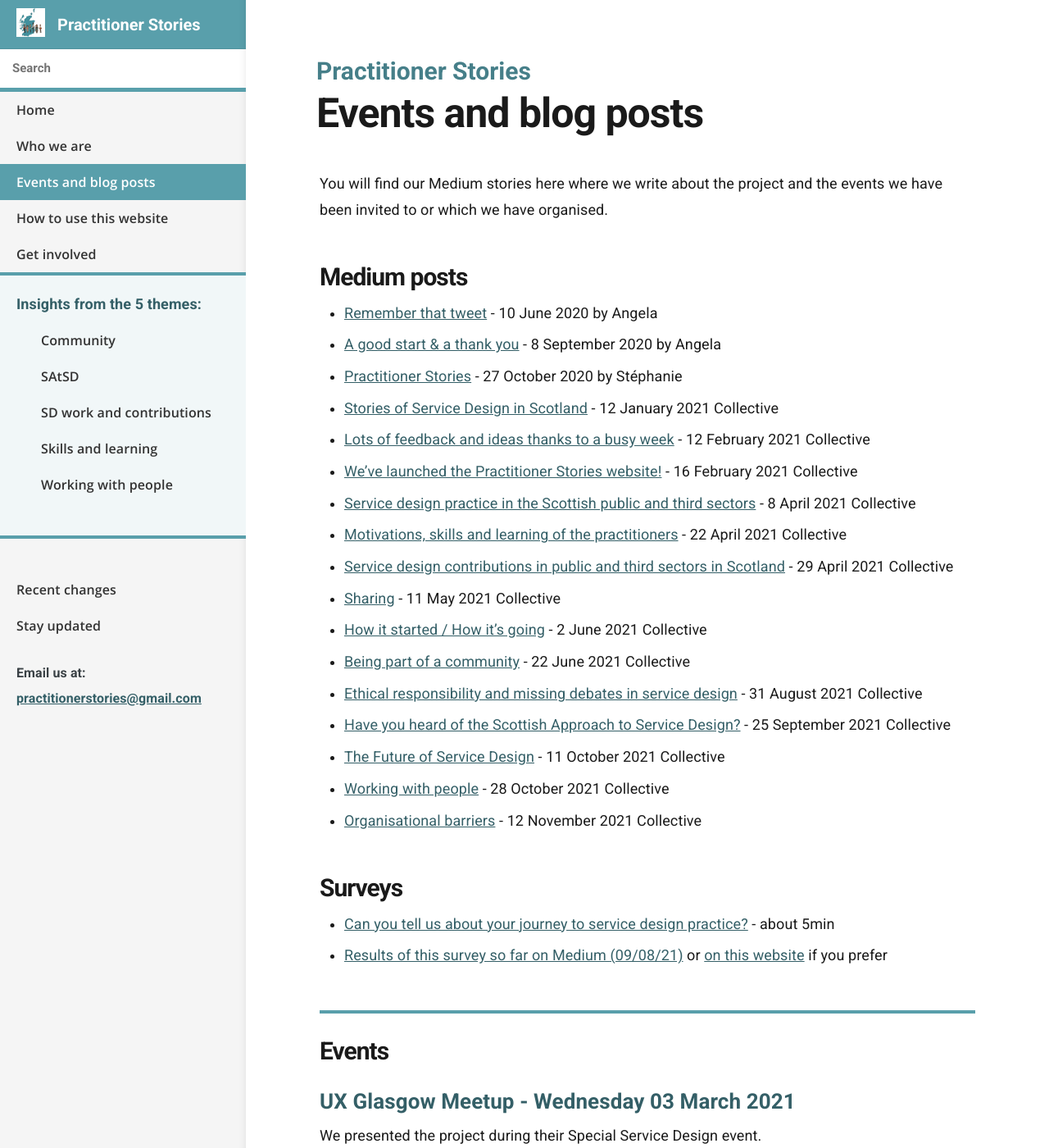
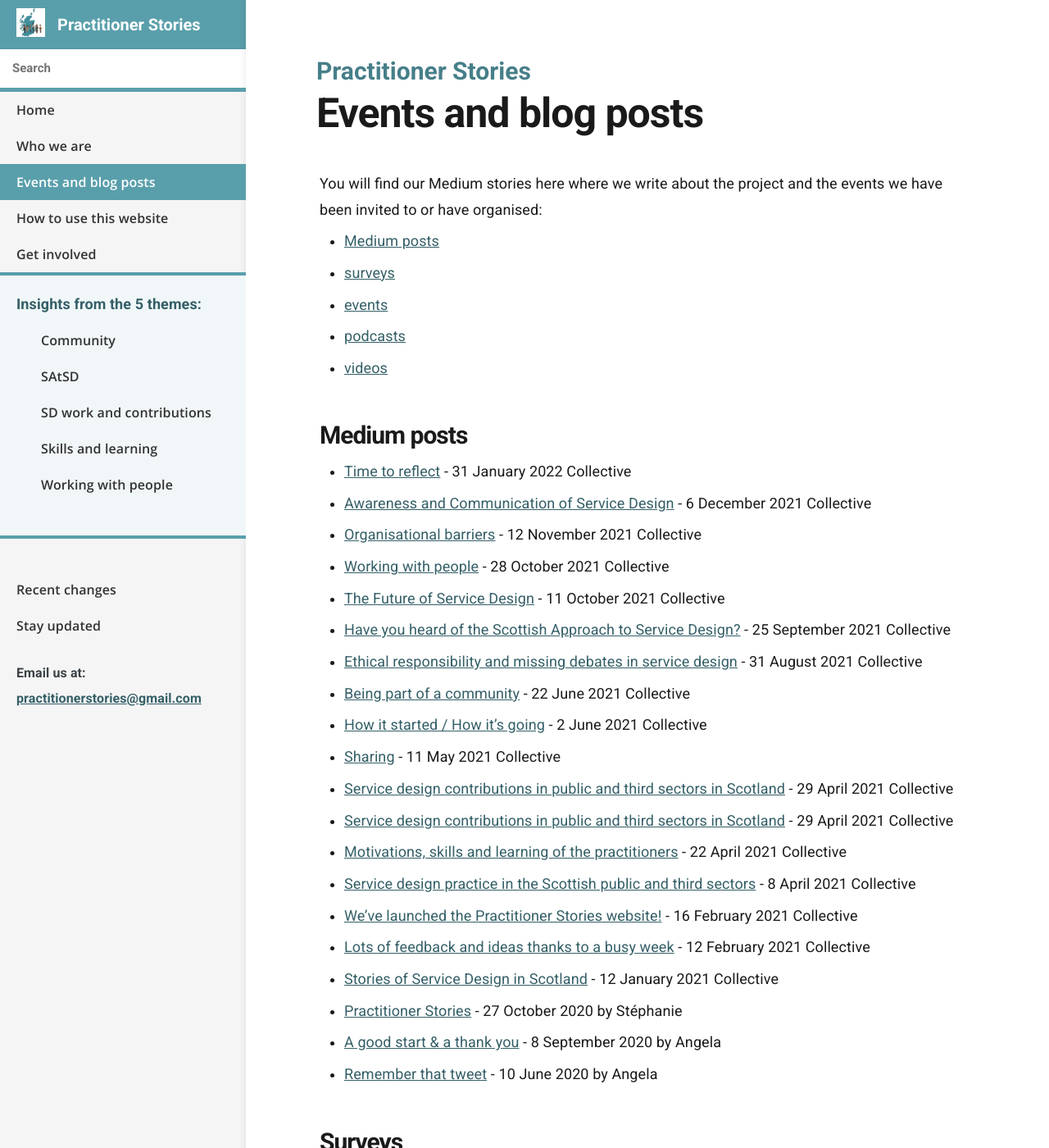
Before and after one commit to stephanie-K/practitioner-stories, a Jekyll site: the page built from comms.md, in a window 1280 px wide and 1400 px high. Shown: the whole window at 82% size. Built offline with Jekyll 4.4.1, drawn with Linux system fonts in a browser that asks for light colours; some of the changed text lies outside the part shown.

Commit message:
update event's page, bio and changelog

```diff
--- a/changelog.html
+++ b/changelog.html
@@ -1,6 +1,12 @@
 ---
 title: Recent changes
 ---
+
+<p class="date"><span>27 March 2022</span></p>
+<ul>
+    <li>update the events'page</li>
+    <li>update some bios</li>
+</ul>
 
 <p class="date"><span>13 December 2021</span></p>
 <ul>
--- a/comms.md
+++ b/comms.md
@@ -2,39 +2,59 @@
 title: Events and blog posts
 ---
 
-You will find our Medium stories here where we write about the project and the events we have been invited to or which we have organised.
+   <p style="margin-bottom: 0">You will find our Medium stories here where we write about the project and the events we have been invited to or have organised:</p>
 
-## Medium posts
-<ul>
-    <li><a href="https://medium.com/@angelaforviz/remember-that-tweet-8b36dbae82bc" target="_blank">Remember that tweet</a> - 10 June 2020 by Angela</li>
-    <li><a href="https://medium.com/@angelaforviz/a-good-start-a-thank-you-dd05376add38" target="_blank">A good start & a thank you</a> - 8 September 2020 by Angela</li>
-    <li><a href="https://stphaniekrus.medium.com/practitioner-stories-ffa3120ffd7f" target="_blank">Practitioner Stories</a> - 27 October 2020 by Stéphanie</li>
-    <li><a href="https://practitionerstories.medium.com/stories-of-service-design-in-scotland-8f267710a2ba" target="_blank">Stories of Service Design in Scotland</a> - 12 January 2021 Collective</li>
-    <li><a href="https://practitionerstories.medium.com/lots-of-feedback-and-ideas-thanks-to-a-busy-week-d18c02915b0a" target="_blank">Lots of feedback and ideas thanks to a busy week</a>  - 12 February 2021 Collective</li>
-    <li><a href="https://practitionerstories.medium.com/weve-launched-the-practitioner-stories-website-944e260e97ec" target="_blank">We’ve launched the Practitioner Stories website!</a>  - 16 February 2021 Collective</li>
-    <li><a href="https://practitionerstories.medium.com/service-design-practice-in-the-scottish-public-and-third-sectors-5b2090352ab" target="_blank">Service design practice in the Scottish public and third sectors</a> - 8 April 2021 Collective</li>
-    <li><a href="https://practitionerstories.medium.com/motivations-skills-and-learning-of-the-practitioners-9dc5c8291da4" target="_blank">Motivations, skills and learning of the practitioners</a> - 22 April 2021 Collective</li>
-    <li><a href="https://practitionerstories.medium.com/service-design-contributions-in-public-and-third-sectors-in-scotland-7633ca48348e" target="_blank">Service design contributions in public and third sectors in Scotland</a> - 29 April 2021 Collective</li>
-    <li><a href="https://practitionerstories.medium.com/sharing-2b4692248702" target="_blank">Sharing</a> - 11 May 2021 Collective</li>
-    <li><a href="https://practitionerstories.medium.com/how-it-started-how-its-going-8732de06ffc9" target="_blank">How it started / How it’s going</a> - 2 June 2021 Collective</li>
-    <li><a href="https://practitionerstories.medium.com/being-part-of-a-community-4ae6a863ec71" target="_blank">Being part of a community</a> - 22 June 2021 Collective</li>
-    <li><a href="https://practitionerstories.medium.com/ethical-responsibility-and-missing-debates-in-service-design-7ffb59761451" target="_blank">Ethical responsibility and missing debates in service design</a> - 31 August 2021 Collective</li>
-    <li><a href="https://practitionerstories.medium.com/have-you-heard-of-the-scottish-approach-to-service-design-b8191095f48c" target="_blank">Have you heard of the Scottish Approach to Service Design?</a> - 25 September 2021 Collective</li>
-    <li><a href="https://practitionerstories.medium.com/the-future-of-service-design-ce59a01e4538" target="_blank">The Future of Service Design</a> - 11 October 2021 Collective</li>
-    <li><a href="https://practitionerstories.medium.com/working-with-people-3c6be862767" target="_blank">Working with people</a> - 28 October 2021 Collective</li>
-      <li><a href="https://practitionerstories.medium.com/organisational-barriers-3d49573ebfc7" target="_blank">Organisational barriers</a> - 12 November 2021 Collective</li>
+- [Medium posts](#medium)
+- [surveys](#survey)
+- [events](#events)
+- [podcasts](#podcast)
+- [videos](#videos)
 
 
 
+
+
+
+<h2 id="medium">Medium posts</h2>
+<ul>
+    <li><a href="https://practitionerstories.medium.com/time-to-reflect-49f1ef16ad66" target="_blank">Time to reflect</a> - 31 January 2022 Collective</li>
+    <li><a href="https://practitionerstories.medium.com/awareness-and-communication-of-service-design-adc31911b8e1" target="_blank">Awareness and Communication of Service Design</a> - 6 December 2021 Collective</li>
+    <li><a href="https://practitionerstories.medium.com/organisational-barriers-3d49573ebfc7" target="_blank">Organisational barriers</a> - 12 November 2021 Collective</li>
+    <li><a href="https://practitionerstories.medium.com/working-with-people-3c6be862767" target="_blank">Working with people</a> - 28 October 2021 Collective</li>
+    <li><a href="https://practitionerstories.medium.com/the-future-of-service-design-ce59a01e4538" target="_blank">The Future of Service Design</a> - 11 October 2021 Collective</li>
+    <li><a href="https://practitionerstories.medium.com/have-you-heard-of-the-scottish-approach-to-service-design-b8191095f48c" target="_blank">Have you heard of the Scottish Approach to Service Design?</a> - 25 September 2021 Collective</li>
+    <li><a href="https://practitionerstories.medium.com/ethical-responsibility-and-missing-debates-in-service-design-7ffb59761451" target="_blank">Ethical responsibility and missing debates in service design</a> - 31 August 2021 Collective</li>
+    <li><a href="https://practitionerstories.medium.com/being-part-of-a-community-4ae6a863ec71" target="_blank">Being part of a community</a> - 22 June 2021 Collective</li>
+    <li><a href="https://practitionerstories.medium.com/how-it-started-how-its-going-8732de06ffc9" target="_blank">How it started / How it’s going</a> - 2 June 2021 Collective</li>
+    <li><a href="https://practitionerstories.medium.com/sharing-2b4692248702" target="_blank">Sharing</a> - 11 May 2021 Collective</li>
+    <li><a href="https://practitionerstories.medium.com/service-design-contributions-in-public-and-third-sectors-in-scotland-7633ca48348e" target="_blank">Service design contributions in public and third sectors in Scotland</a> - 29 April 2021 Collective</li>
+    <li><a href="https://practitionerstories.medium.com/service-design-contributions-in-public-and-third-sectors-in-scotland-7633ca48348e" target="_blank">Service design contributions in public and third sectors in Scotland</a> - 29 April 2021 Collective</li>
+    <li><a href="https://practitionerstories.medium.com/motivations-skills-and-learning-of-the-practitioners-9dc5c8291da4" target="_blank">Motivations, skills and learning of the practitioners</a> - 22 April 2021 Collective</li>
+    <li><a href="https://practitionerstories.medium.com/service-design-practice-in-the-scottish-public-and-third-sectors-5b2090352ab" target="_blank">Service design practice in the Scottish public and third sectors</a> - 8 April 2021 Collective</li>
+    <li><a href="https://practitionerstories.medium.com/weve-launched-the-practitioner-stories-website-944e260e97ec" target="_blank">We’ve launched the Practitioner Stories website!</a>  - 16 February 2021 Collective</li>
+    <li><a href="https://practitionerstories.medium.com/lots-of-feedback-and-ideas-thanks-to-a-busy-week-d18c02915b0a" target="_blank">Lots of feedback and ideas thanks to a busy week</a>  - 12 February 2021 Collective</li>
+    <li><a href="https://practitionerstories.medium.com/stories-of-service-design-in-scotland-8f267710a2ba" target="_blank">Stories of Service Design in Scotland</a> - 12 January 2021 Collective</li>
+    <li><a href="https://stphaniekrus.medium.com/practitioner-stories-ffa3120ffd7f" target="_blank">Practitioner Stories</a> - 27 October 2020 by Stéphanie</li>
+    <li><a href="https://medium.com/@angelaforviz/a-good-start-a-thank-you-dd05376add38" target="_blank">A good start & a thank you</a> - 8 September 2020 by Angela</li>
+    <li><a href="https://medium.com/@angelaforviz/remember-that-tweet-8b36dbae82bc" target="_blank">Remember that tweet</a> - 10 June 2020 by Angela</li>
 </ul>
 
-## Surveys
+<h2 id="survey"> Surveys</h2>
 <ul>
  <li><a href="https://forms.gle/NGjX3kewrfFUX7hEA" target="_blank">Can you tell us about your journey to service design practice?</a> - about 5min</li>
  <li><a href="https://practitionerstories.medium.com/journey-to-service-design-practice-a127f263ec40" target="_blank">Results of this survey so far on Medium (09/08/21)</a> or <a href="/practitioner-stories/survey1">on this website</a> if you prefer</li>
 </ul>
 
-<h2 class="top-line">Events</h2>
+<h2 class="top-line" id="events">Events</h2>
+
+### UX Edinburgh Meetup - Monday 04 April 2022
+
+We will present our project.
+<p><a href="https://www.meetup.com/Edinburgh-User-Experience-Meetup/events/rbmtrsydcgbgb/" target="_blank">Learn more about the event</a>.</p>
+
+
+
+
 
 ### UX Glasgow Meetup - Wednesday 03 March 2021
 
@@ -48,8 +68,11 @@
 
 <p><a href="https://practitionerstories.medium.com/lots-of-feedback-and-ideas-thanks-to-a-busy-week-d18c02915b0a" target="_blank">Write up about the gathering</a> (Medium post).</p>
 
+<h2 id="podcast"> Podcasts</h2>
 
-<h2 class="top-line">Videos</h2>
+Coming soon
+
+<h2 class="top-line" id="videos">Videos</h2>
 
 We are going to try to produce more of them as a different way to present the data.
 
```
